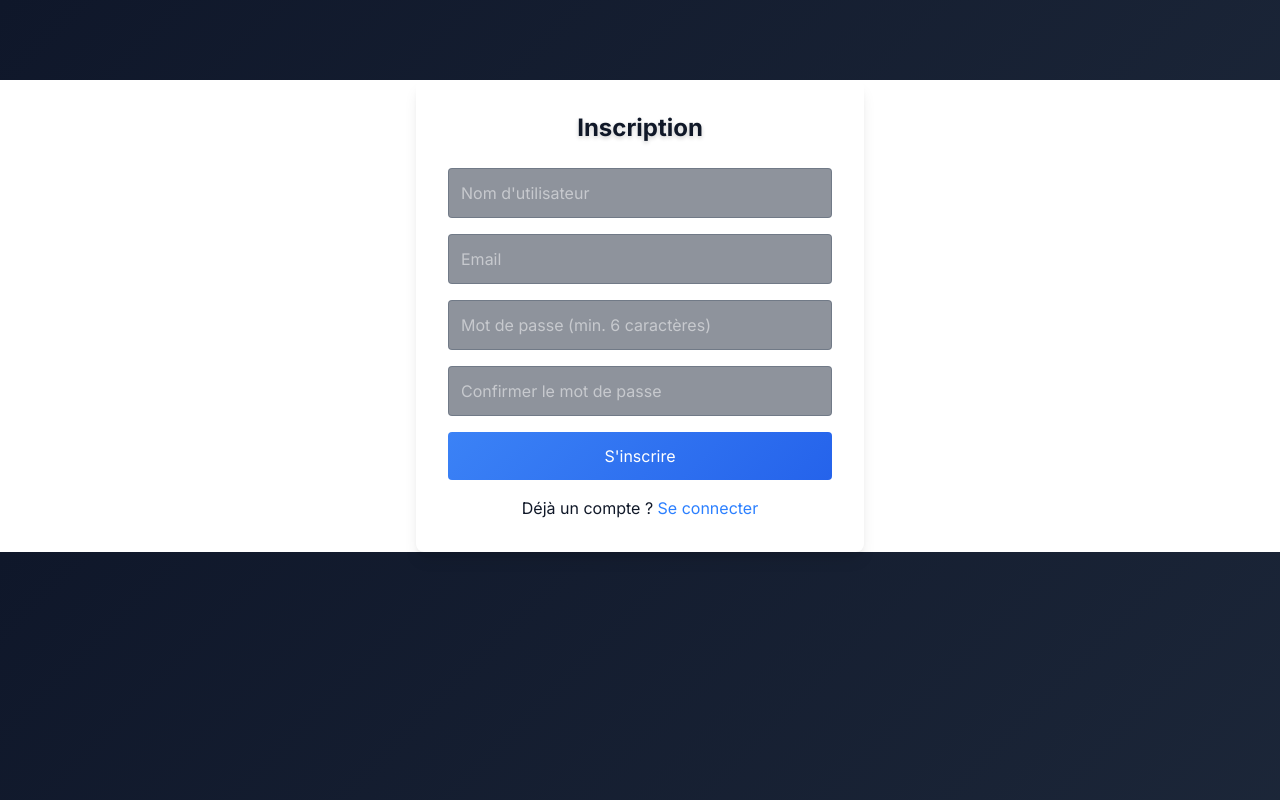
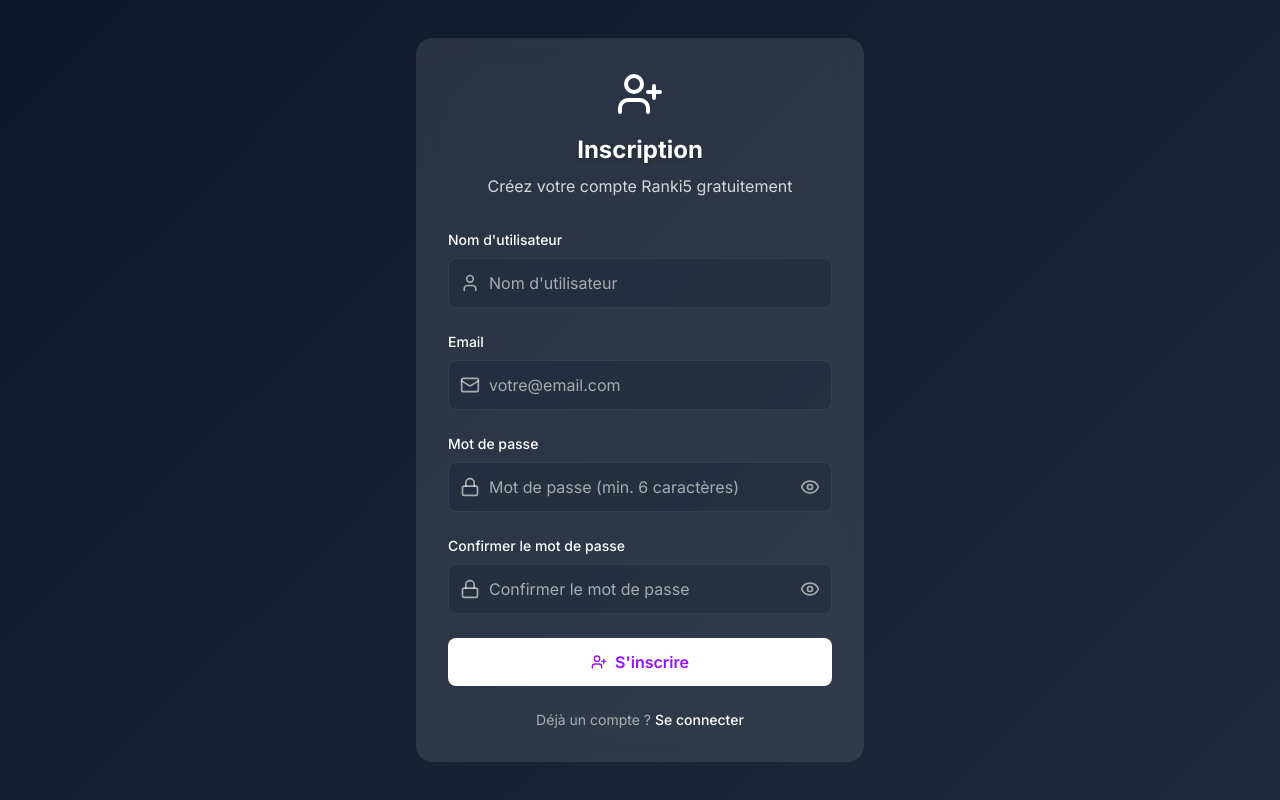
Before and after one commit to AJOUIRJAayoub/socialrank-modern, a Next.js app: page /auth/register in a window 1280 px wide. Built offline with nearby package versions, Linux system fonts and the light colour scheme; no server answers.

Commit message:
Mise en place Dark mode

```diff
--- a/src/components/auth/RegisterForm.tsx
+++ b/src/components/auth/RegisterForm.tsx
@@ -3,11 +3,14 @@
 import { useState } from 'react';
 import { useAuth } from '@/contexts/AuthContext';
 import Link from 'next/link';
+import { UserPlus, Eye, EyeOff, Mail, User, Lock } from 'lucide-react';
 
 export function RegisterForm() {
   const { register } = useAuth();
   const [isLoading, setIsLoading] = useState(false);
   const [error, setError] = useState('');
+  const [showPassword, setShowPassword] = useState(false);
+  const [showConfirmPassword, setShowConfirmPassword] = useState(false);
   const [formData, setFormData] = useState({
     username: '',
     email: '',
@@ -28,7 +31,6 @@ export function RegisterForm() {
 
     try {
       await register(formData.username, formData.email, formData.password);
-      // La redirection est gérée dans le contexte
     } catch (err) {
       console.error('Erreur inscription:', err);
       const errorMessage = err instanceof Error ? err.message : 'Erreur lors de l\'inscription';
@@ -39,66 +41,143 @@ export function RegisterForm() {
   };
 
   return (
-    <div className="w-full max-w-md mx-auto mt-20">
-      <div className="bg-white p-8 rounded-lg shadow-lg">
-        <h2 className="text-2xl font-bold mb-6 text-center">Inscription</h2>
+    <div className="min-h-screen bg-gradient-to-br from-pink-500 via-purple-500 to-indigo-600 flex items-center justify-center p-4">
+      <div className="bg-white/10 backdrop-blur-md rounded-2xl p-8 max-w-md w-full">
+
+        <div className="text-center mb-8">
+          <div className="flex justify-center mb-4">
+            <UserPlus className="w-12 h-12 text-white" />
+          </div>
+          <h1 className="text-2xl font-bold text-white mb-2">
+            Inscription
+          </h1>
+          <p className="text-white/80">
+            Créez votre compte Ranki5 gratuitement
+          </p>
+        </div>
 
         {error && (
-          <div className="mb-4 p-3 bg-red-100 text-red-600 rounded">
-            {error}
+          <div className="mb-6 bg-red-500/20 border border-red-500/50 rounded-lg p-4">
+            <p className="text-red-200 text-sm">{error}</p>
           </div>
         )}
 
-        <form onSubmit={handleSubmit} className="space-y-4">
+        <form onSubmit={handleSubmit} className="space-y-6">
+          <div>
+            <label htmlFor="username" className="block text-sm font-medium text-white mb-2">
+              Nom d'utilisateur
+            </label>
+            <div className="relative">
+              <User className="absolute left-3 top-1/2 transform -translate-y-1/2 text-white/60 w-5 h-5" />
               <input
+                id="username"
                 type="text"
                 placeholder="Nom d'utilisateur"
                 value={formData.username}
                 onChange={(e) => setFormData({ ...formData, username: e.target.value })}
-            className="w-full p-3 border rounded"
+                className="w-full pl-10 pr-4 py-3 bg-white/20 border border-white/30 rounded-lg text-white placeholder-white/60 focus:outline-none focus:ring-2 focus:ring-white/50 focus:border-transparent"
                 required
               />
+            </div>
+          </div>
 
+          <div>
+            <label htmlFor="email" className="block text-sm font-medium text-white mb-2">
+              Email
+            </label>
+            <div className="relative">
+              <Mail className="absolute left-3 top-1/2 transform -translate-y-1/2 text-white/60 w-5 h-5" />
               <input
+                id="email"
                 type="email"
-            placeholder="Email"
+                placeholder="votre@email.com"
                 value={formData.email}
                 onChange={(e) => setFormData({ ...formData, email: e.target.value })}
-            className="w-full p-3 border rounded"
+                className="w-full pl-10 pr-4 py-3 bg-white/20 border border-white/30 rounded-lg text-white placeholder-white/60 focus:outline-none focus:ring-2 focus:ring-white/50 focus:border-transparent"
                 required
               />
+            </div>
+          </div>
 
+          <div>
+            <label htmlFor="password" className="block text-sm font-medium text-white mb-2">
+              Mot de passe
+            </label>
+            <div className="relative">
+              <Lock className="absolute left-3 top-1/2 transform -translate-y-1/2 text-white/60 w-5 h-5" />
               <input
-            type="password"
+                id="password"
+                type={showPassword ? 'text' : 'password'}
                 placeholder="Mot de passe (min. 6 caractères)"
                 value={formData.password}
                 onChange={(e) => setFormData({ ...formData, password: e.target.value })}
-            className="w-full p-3 border rounded"
+                className="w-full pl-10 pr-12 py-3 bg-white/20 border border-white/30 rounded-lg text-white placeholder-white/60 focus:outline-none focus:ring-2 focus:ring-white/50 focus:border-transparent"
                 minLength={6}
                 required
               />
+              <button
+                type="button"
+                onClick={() => setShowPassword(!showPassword)}
+                className="absolute right-3 top-1/2 transform -translate-y-1/2 text-white/60 hover:text-white"
+              >
+                {showPassword ? <EyeOff className="w-5 h-5" /> : <Eye className="w-5 h-5" />}
+              </button>
+            </div>
+          </div>
 
+          <div>
+            <label htmlFor="confirmPassword" className="block text-sm font-medium text-white mb-2">
+              Confirmer le mot de passe
+            </label>
+            <div className="relative">
+              <Lock className="absolute left-3 top-1/2 transform -translate-y-1/2 text-white/60 w-5 h-5" />
               <input
-            type="password"
+                id="confirmPassword"
+                type={showConfirmPassword ? 'text' : 'password'}
                 placeholder="Confirmer le mot de passe"
                 value={formData.confirmPassword}
                 onChange={(e) => setFormData({ ...formData, confirmPassword: e.target.value })}
-            className="w-full p-3 border rounded"
+                className="w-full pl-10 pr-12 py-3 bg-white/20 border border-white/30 rounded-lg text-white placeholder-white/60 focus:outline-none focus:ring-2 focus:ring-white/50 focus:border-transparent"
                 required
               />
+              <button
+                type="button"
+                onClick={() => setShowConfirmPassword(!showConfirmPassword)}
+                className="absolute right-3 top-1/2 transform -translate-y-1/2 text-white/60 hover:text-white"
+              >
+                {showConfirmPassword ? <EyeOff className="w-5 h-5" /> : <Eye className="w-5 h-5" />}
+              </button>
+            </div>
+          </div>
 
           <button
             type="submit"
             disabled={isLoading}
-            className="w-full p-3 bg-blue-500 text-white rounded hover:bg-blue-600 disabled:opacity-50"
+            className="w-full bg-white text-purple-600 py-3 rounded-lg font-semibold hover:bg-gray-100 transition-colors disabled:opacity-50 disabled:cursor-not-allowed flex items-center justify-center"
           >
-            {isLoading ? 'Inscription...' : "S'inscrire"}
+            {isLoading ? (
+              <div className="flex items-center">
+                <div className="animate-spin rounded-full h-4 w-4 border-b-2 border-purple-600 mr-2"></div>
+                Inscription en cours...
+              </div>
+            ) : (
+              <div className="flex items-center">
+                <UserPlus className="w-4 h-4 mr-2" />
+                S'inscrire
+              </div>
+            )}
           </button>
         </form>
 
-        <p className="mt-4 text-center">
-          Déjà un compte ? <Link href="/auth/login" className="text-blue-500">Se connecter</Link>
+        <div className="mt-6 text-center">
+          <p className="text-white/60 text-sm">
+            Déjà un compte ?{' '}
+            <Link href="/auth/login" className="text-white hover:underline font-medium">
+              Se connecter
+            </Link>
           </p>
+        </div>
+
       </div>
     </div>
   );
```
Lines whose indentation alone changed are shown as unchanged.
